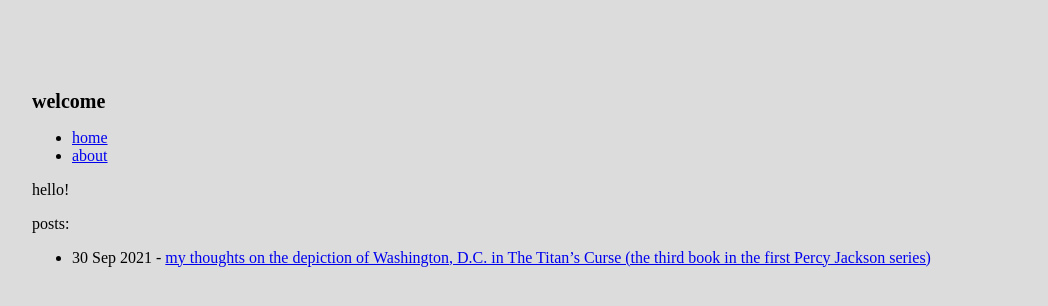
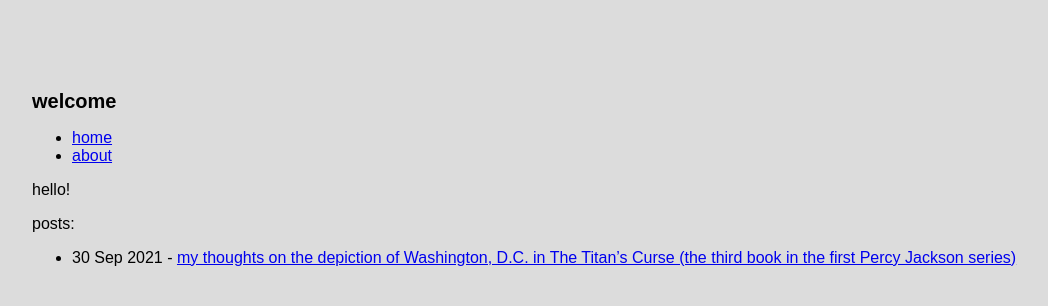
Before and after one commit to radicula/radicula.github.io, a Jekyll site: the page built from index.md, in a window 1280 px wide. Shown: the top 306 px of the page, without its empty margins (32-1080 px from the left). Built offline with Jekyll 4.4.1, drawn with Linux system fonts in a browser that asks for light colours.

Commit message:
remove quotes

```diff
--- a/css/main.css
+++ b/css/main.css
@@ -1,6 +1,6 @@
 body {
     margin: 7% 5%;
-    font-family: 'sans-serif';
+    font-family: sans-serif;
     background-color: gainsboro;
 }
 
```
